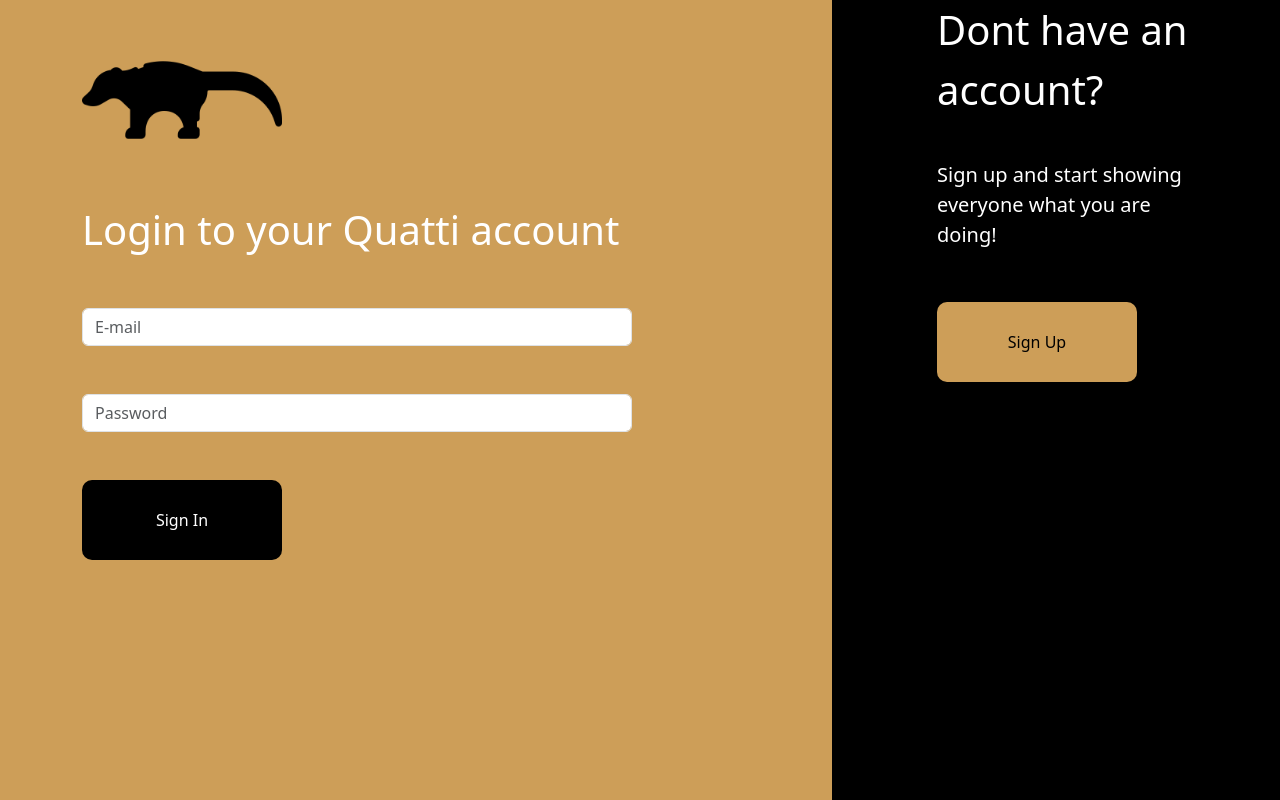
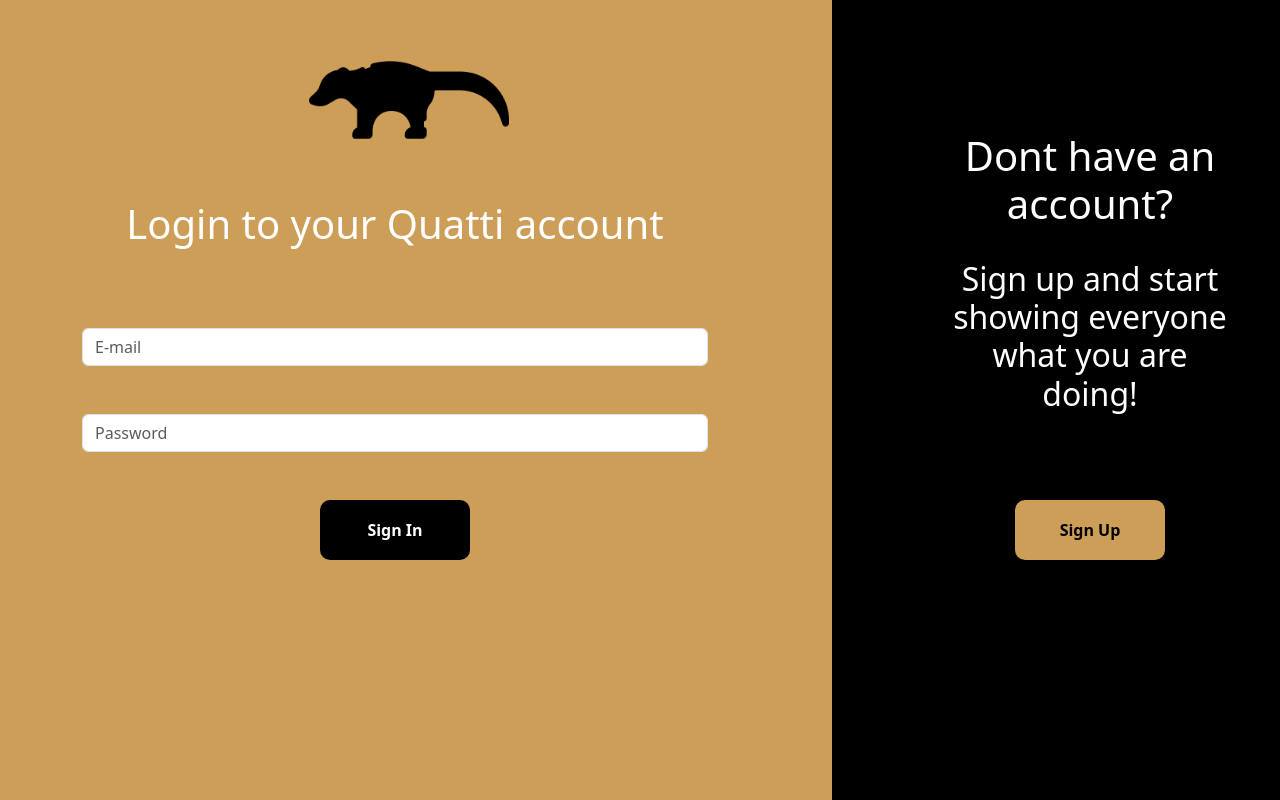
Before and after one commit to duduMiyake/Quatti, a plain HTML site: page signIn_screen/signIn_screen.html in a window 1280 px wide. Drawn offline with nearby package versions, Linux system fonts and the light colour scheme.

Commit message:
Add files via upload

```diff
--- a/signIn_screen/signIn_screen.css
+++ b/signIn_screen/signIn_screen.css
@@ -1,42 +1,54 @@
-body{
+body {
     background-image: linear-gradient(to right, #CD9E58 65%, rgb(0, 0, 0) 50%);
 }
 
-#Login{
+#Login {
     color: white;
     font-size: 40px;
 }
 
-.btn{
+#logo-icon {
+    margin-left: 28px;
+}
+
+.row {
+    width: 1200px;
+}
+
+.btn-signIn {
     background-color: black;
+    color: white;
+    font-weight: 600;
     border: #000000;
     border-radius: 10px;
-    width: 200px;
-    height: 80px;
+    width: 150px;
+    height: 60px;
 }
 
-.btn2{
+.btn-signUp {
     background-color: #CD9E58;
+    color: black;
+    font-weight: 600;
     border: #000000;
+    margin-top: 20%;
     border-radius: 10px;
-    margin-top: 20%;
-    width: 200px;
-    height: 80px;
+    width: 150px;
+    height: 60px;
 }
 
-#dont-have{
+#dont-have {
     color: white;
     font-size: 40px;
     height: 160px;
 }
 
-#text{
-    color: white;
-    font-size: 20px;
+#left-side {
+    width: 650px;
+    margin-right: 120px;
 }
 
-
-form{
-    width: 550px;
-    height: 100px;
+#right-side {
+    margin-top: 9%;
+    margin-left: 100px;
+    color: white;
 }
--- a/signIn_screen/signIn_screen.html
+++ b/signIn_screen/signIn_screen.html
@@ -1,26 +1,30 @@
 <!DOCTYPE html>
 <html lang="en">
+
 <head>
     <meta charset="UTF-8">
     <meta http-equiv="X-UA-Compatible" content="IE=edge">
     <meta name="viewport" content="width=device-width, initial-scale=1.0">
     <title>Sign In</title>
-    <link href="https://cdn.jsdelivr.net/npm/bootstrap@5.3.0-alpha2/dist/css/bootstrap.min.css" rel="stylesheet" integrity="sha384-aFq/bzH65dt+w6FI2ooMVUpc+21e0SRygnTpmBvdBgSdnuTN7QbdgL+OapgHtvPp" crossorigin="anonymous">
+    <link href="https://cdn.jsdelivr.net/npm/bootstrap@5.3.0-alpha2/dist/css/bootstrap.min.css" rel="stylesheet"
+        integrity="sha384-aFq/bzH65dt+w6FI2ooMVUpc+21e0SRygnTpmBvdBgSdnuTN7QbdgL+OapgHtvPp" crossorigin="anonymous">
     <link rel="stylesheet" href="signIn_screen.css">
 </head>
+
 <body>
-    <div id="box" class="container">
+    <div id="box" class="container text-center">
         <div class="row">
-            <div class="col-9" id="left-side">
-                <img src="LOGO.png" alt="logo" id="logo-icon" width="200" height="200">
+            <div class="col-8" id="left-side">
+                <img src="../Imagens/icone-logo-quatti.png" alt="logo" id="logo-icon" width="200" height="200">
                 <br>
-                <label id="Login">Login to your Quatti account </label>
+                <h1 id="Login">Login to your Quatti account </h1>
                 <br>
                 <form>
                     <br>
                     <br>
                     <div class="form-group">
-                    <input type="email" class="form-control" id="exampleInputEmail1" aria-describedby="emailHelp" placeholder="E-mail">
+                        <input type="email" class="form-control" id="exampleInputEmail1" aria-describedby="emailHelp"
+                            placeholder="E-mail">
                         <br>
                         <br>
                     </div>
@@ -29,19 +33,25 @@
                     </div>
                     <br>
                     <br>
-                    <button type="submit" class="btn btn-primary">Sign In</button>
+                    <button type="submit" class="btn-signIn btn-primary">Sign In</button>
                     <br>
                     <br>
             </div>
-            <div class="col-3 align-self-end"  id="right-side">
-                <label id="dont-have">Dont have an account?</label>
+            <div class="col-3 align-self-center text-center" id="right-side">
+                <h1 class="dont-have">Dont have an account? </h1>
                 <br>
-                <label id="text">Sign up and start showing everyone what you are doing!</label>
+                <h2>
+                    Sign up and start showing everyone what you are doing!
+                </h2>
                 <br>
-                <button type="submit" class="btn2 btn-secondary">Sign Up</button>
+                <button type="submit" class="btn-signUp btn-secondary">Sign Up</button>
             </div>
         </div>
+
     </div>
-        <script src="https://cdn.jsdelivr.net/npm/bootstrap@5.3.0-alpha2/dist/js/bootstrap.bundle.min.js" integrity="sha384-qKXV1j0HvMUeCBQ+QVp7JcfGl760yU08IQ+GpUo5hlbpg51QRiuqHAJz8+BrxE/N" crossorigin="anonymous"></script>
+    <script src="https://cdn.jsdelivr.net/npm/bootstrap@5.3.0-alpha2/dist/js/bootstrap.bundle.min.js"
+        integrity="sha384-qKXV1j0HvMUeCBQ+QVp7JcfGl760yU08IQ+GpUo5hlbpg51QRiuqHAJz8+BrxE/N"
+        crossorigin="anonymous"></script>
 </body>
+
 </html>
```
Lines whose indentation alone changed are shown as unchanged.
